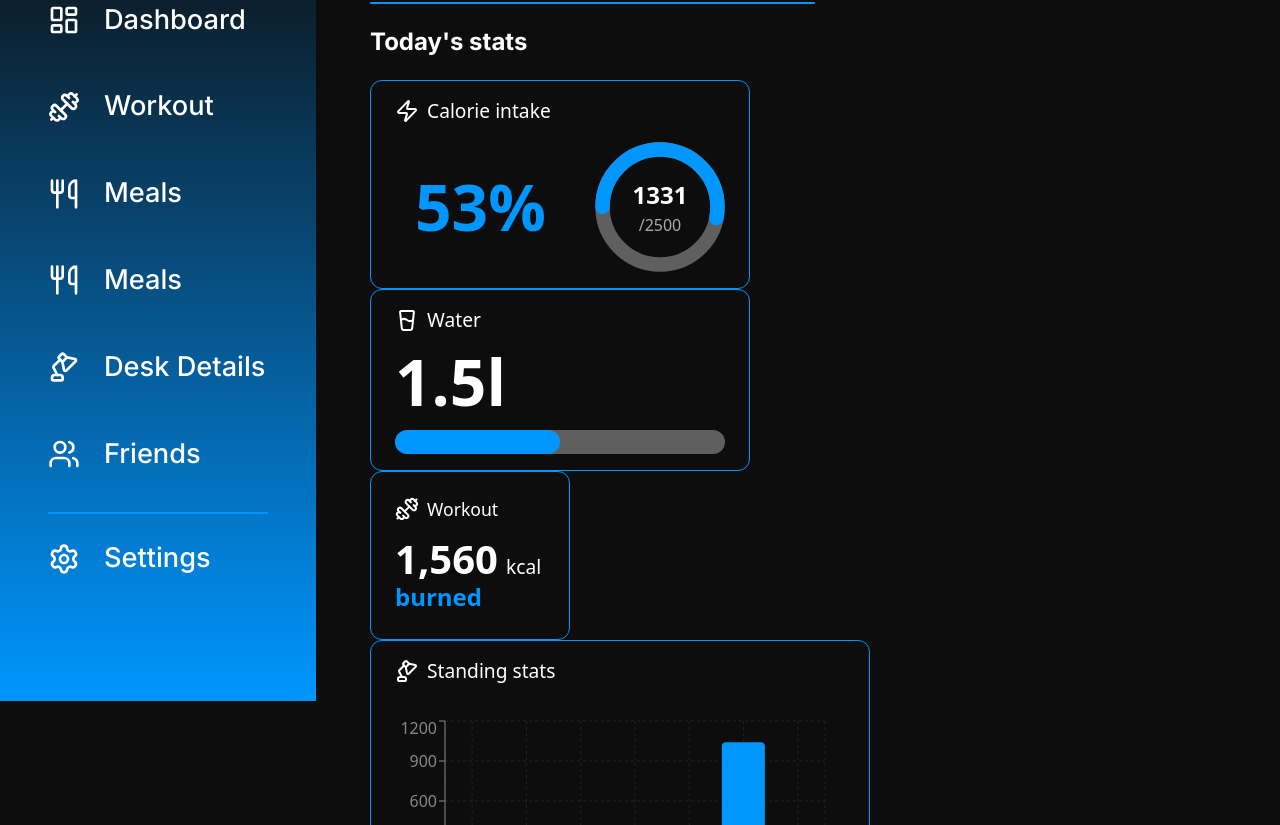
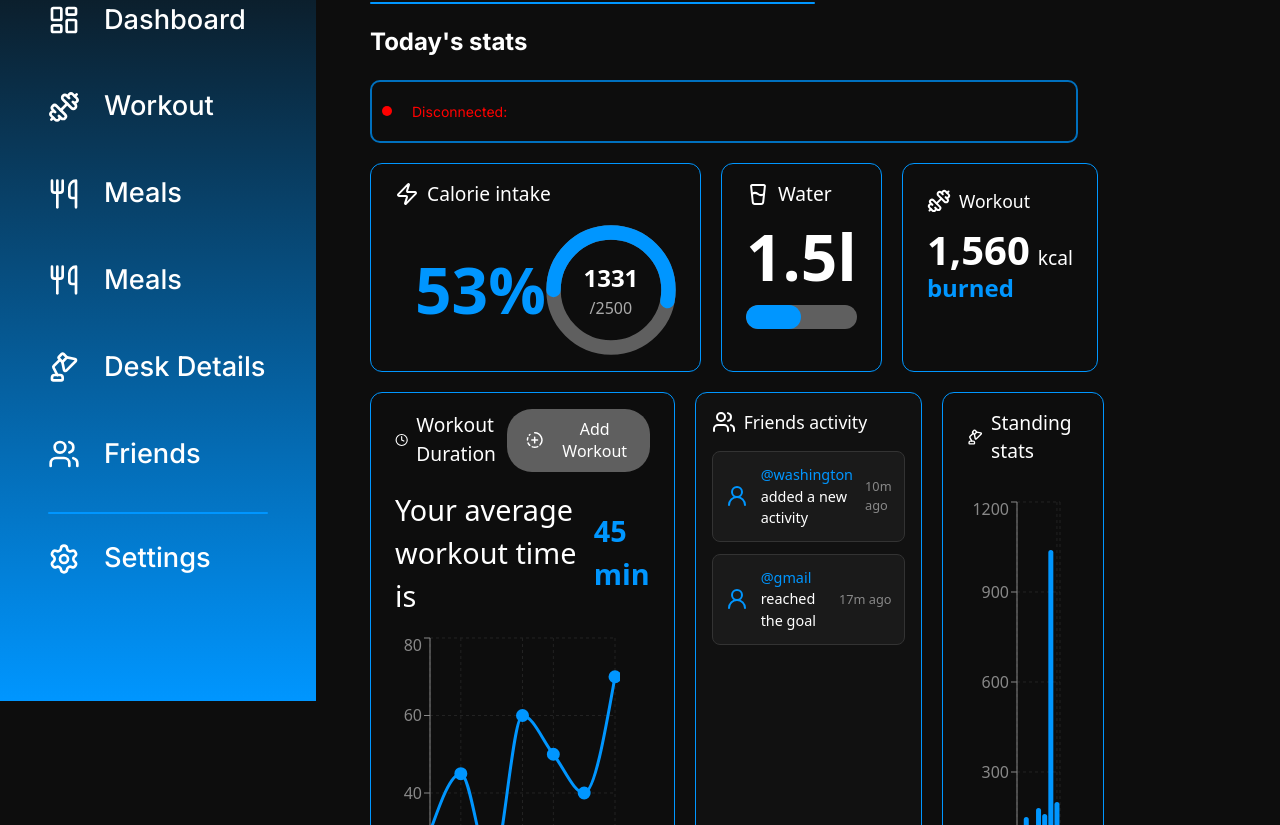
Before and after one commit to vladi245/WebFrontend-group8, a React (Vite) app: page /dashboard in a window 1280 px wide. Shown: the part 195-1020 px from the top of the page. Built offline with nearby package versions, Linux system fonts and the light colour scheme.

Commit message:
feat: fix layout on the dashboard page

```diff
--- a/src/components/StandingStatsCard/StandingStatsCard.tsx
+++ b/src/components/StandingStatsCard/StandingStatsCard.tsx
@@ -26,7 +26,7 @@ const StandingStats = ({ data }: StandingStatsProps) => {
       </div>
       <div className={styles.content}>
         <div className={styles.chartContainer}>
-          <ResponsiveContainer width="100%" height={200}>
+          <ResponsiveContainer width="100%" height={400}>
             <BarChart data={data}>
               <CartesianGrid stroke="#222" strokeDasharray="3 3" />
               <XAxis dataKey="day" stroke="#888" />
--- a/src/pages/Dashboard/index.tsx
+++ b/src/pages/Dashboard/index.tsx
@@ -5,6 +5,7 @@ import Seperator from '../../components/ui/Seperator/Seperator';
 import CalorieIntake from '../../components/CalorieIntake/CalorieIntake';
 import WaterCard from '../../components/WaterCard/WaterCard';
 import WorkoutCard from '../../components/WorkoutCard/WorkoutCard';
+import ConnectionStatus from "../../components/ConnectionStatus/ConnectionStatus";
 
 import StandingStats from '../../components/StandingStatsCard/StandingStatsCard';
 import FriendsActivity from '../../components/FriendsActivity/FriendsActivity';
@@ -14,26 +15,23 @@ export default function Home() {
     return (
         <>
             <Navbar />
-            <div style={{ marginLeft: '350px', padding: '20px' }}>
+            <div style={{ marginLeft: '350px', padding: '20px', overflowY: 'hidden'}}>
                 <Greeting name='Washington '/>
                 <div style={{ width: '50%' }}>
                     <Seperator variant="accent"/>
                 </div>
                 <h2 style={{ color: 'white', marginTop: '20px' }}>Today's stats</h2>
+                <div style={{display: 'flex', columnGap: '20px', marginBottom: '20px',  width: '80%'}}>
+                    <ConnectionStatus/>
+                </div>
 
+                <div style={{display: 'flex', columnGap: '20px', marginBottom: '20px',  width: '80%'}}>
                     <CalorieIntake current={1331} goal={2500} />
                     <WaterCard current={1.5} goal={3} />
+                    <WorkoutStatsCard calories={1560} />
 
-                <WorkoutStatsCard calories={1560} />
-                <StandingStats data={[
-                    { day: 'Mon', minutes: 120 },
-                    { day: 'Tue', minutes: 150 },
-                    { day: 'Wed', minutes: 90 },
-                    { day: 'Thu', minutes: 180 },
-                    { day: 'Fri', minutes: 160 },
-                    { day: 'Sat', minutes: 1040 },
-                    { day: 'Sun', minutes: 200 },
-                ]} />
+                </div>
+                <div style={{display: 'flex', columnGap: '20px', marginBottom: '20px',  width: '80%'}}>
 
                     <WorkoutCard data={[
                         { day: 'Mon', minutes: 30 },
@@ -44,7 +42,7 @@ export default function Home() {
                         { day: 'Sat', minutes: 40 },
                         { day: 'Sun', minutes: 70 },
                     ]} />
-                <FriendsActivity activities={[
+                    <FriendsActivity activities={[
                         {
                         id: 1,
                         username: 'washington',
@@ -59,6 +57,17 @@ export default function Home() {
                         },
 
                     ]}/>
+                    <StandingStats data={[
+                        { day: 'Mon', minutes: 120 },
+                        { day: 'Tue', minutes: 150 },
+                        { day: 'Wed', minutes: 90 },
+                        { day: 'Thu', minutes: 180 },
+                        { day: 'Fri', minutes: 160 },
+                        { day: 'Sat', minutes: 1040 },
+                        { day: 'Sun', minutes: 200 },
+                    ]} />
+                </div>
+
 
 
             </div>
```
